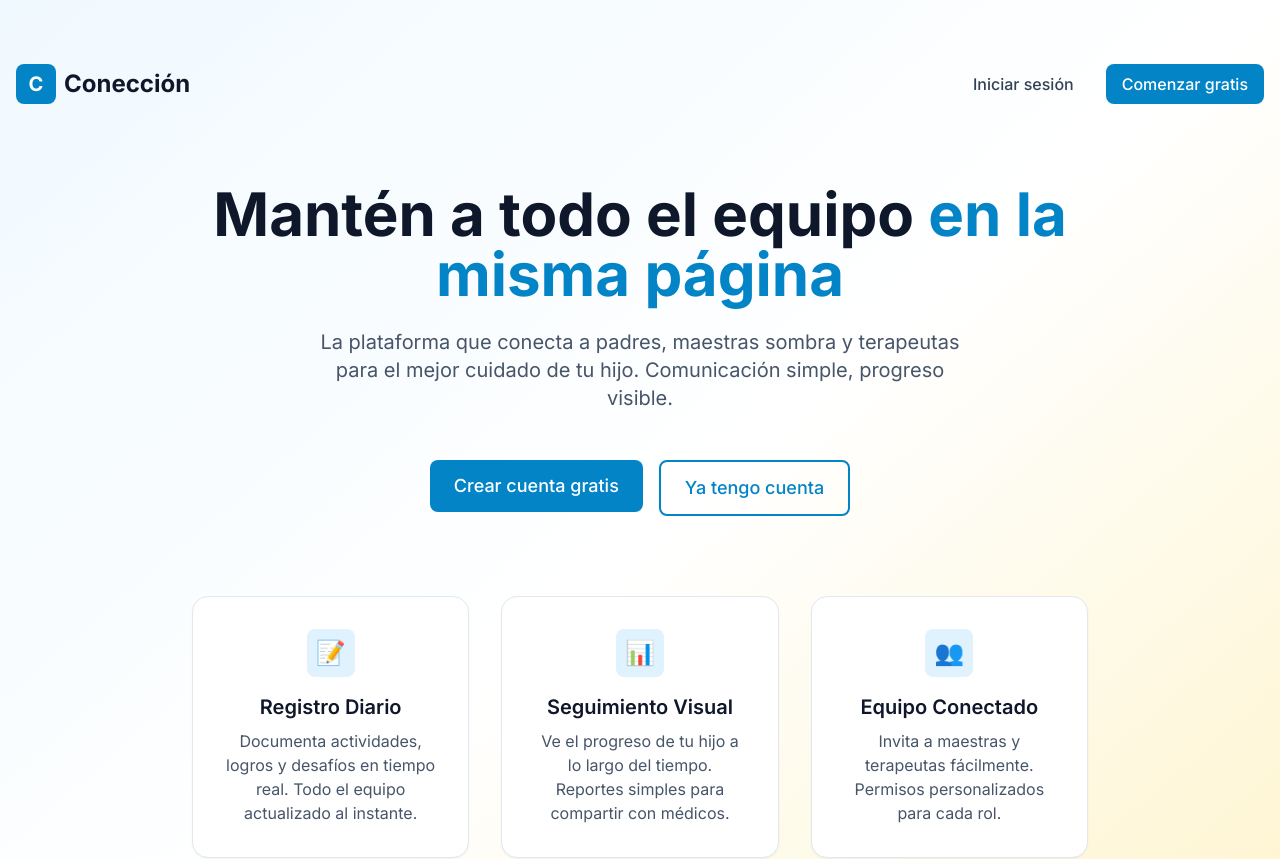
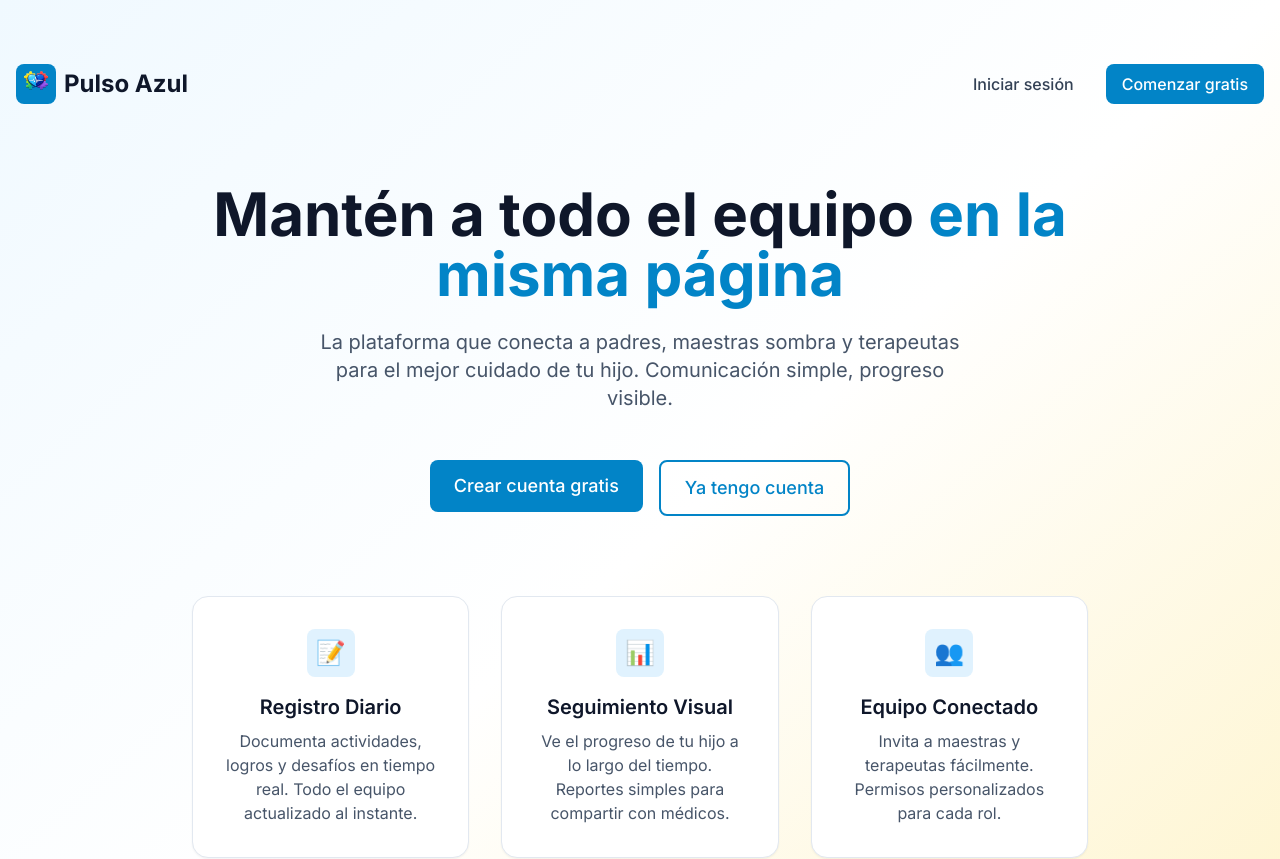
Before and after one commit to juanluis-911/PulsoAzul, a Next.js app in the folder coneccion-app/: page / in a window 1280 px wide. Shown: the top 859 px of the page. Built offline with nearby package versions, Linux system fonts and the light colour scheme.

Commit message:
Logotipo nuevo

```diff
--- a/coneccion-app/app/auth/login/page.jsx
+++ b/coneccion-app/app/auth/login/page.jsx
@@ -44,14 +44,15 @@ export default function LoginPage() {
         <div className="bg-white rounded-2xl shadow-xl border border-slate-200 p-8">
           <div className="text-center mb-8">
             <Link href="/" className="inline-flex items-center gap-2 mb-4">
-              <div className="w-10 h-10 bg-primary-600 rounded-lg flex items-center justify-center overflow-hidden">
+              <div className="flex items-center gap-2">
                 <NextImage
-                  src="/logoPulsoAzul.png"
+                  src="/pulsoAzulLogo.png"
                   alt="Pulso Azul"
-                  width={200}
-                  height={200}
+                  width={120}
+                  height={40}
                   className="object-contain"
                 />
+                {/* Puedes quitar el texto "Pulso Azul" si ya está en el logo */}
               </div>
               <span className="text-2xl font-bold text-slate-900">Pulso Azul</span>
             </Link>
--- a/coneccion-app/app/auth/registro/page.jsx
+++ b/coneccion-app/app/auth/registro/page.jsx
@@ -74,14 +74,17 @@ export default function RegistroPage() {
         <div className="bg-white rounded-2xl shadow-xl border border-slate-200 p-8">
           <div className="text-center mb-8">
             <Link href="/" className="inline-flex items-center gap-2 mb-4">
-              <NextImage
-                src="/logoPulsoAzul.png"
-                alt="Pulso Azul"
-                width={200}
-                height={200}
-                className="object-contain"
-              />
-              <span className="text-2xl font-bold text-slate-900">Conección</span>
+              <div className="flex items-center gap-2">
+                <NextImage
+                  src="/pulsoAzulLogo.png"
+                  alt="Pulso Azul"
+                  width={120}
+                  height={40}
+                  className="object-contain"
+                />
+                {/* Puedes quitar el texto "Pulso Azul" si ya está en el logo */}
+              </div>
+              <span className="text-2xl font-bold text-slate-900">Pulso Azul</span>
             </Link>
             <h1 className="text-2xl font-bold text-slate-900 mt-4">Crear cuenta</h1>
             <p className="text-slate-600 mt-2">Comienza gratis hoy</p>
--- a/coneccion-app/app/page.jsx
+++ b/coneccion-app/app/page.jsx
@@ -9,9 +9,18 @@ export default function HomePage() {
         <nav className="flex justify-between items-center mb-20">
           <div className="flex items-center gap-2">
             <div className="w-10 h-10 bg-primary-600 rounded-lg flex items-center justify-center">
-              <span className="text-white font-bold text-xl">C</span>
+              <div className="flex items-center gap-2">
+                <NextImage
+                  src="/pulsoAzulLogo.png"
+                  alt="Pulso Azul"
+                  width={120}
+                  height={40}
+                  className="object-contain"
+                />
+                {/* Puedes quitar el texto "Pulso Azul" si ya está en el logo */}
+              </div>
             </div>
-            <span className="text-2xl font-bold text-slate-900">Conección</span>
+            <span className="text-2xl font-bold text-slate-900">Pulso Azul</span>
           </div>
           <div className="flex gap-4">
             <Link href="/auth/login">
```
